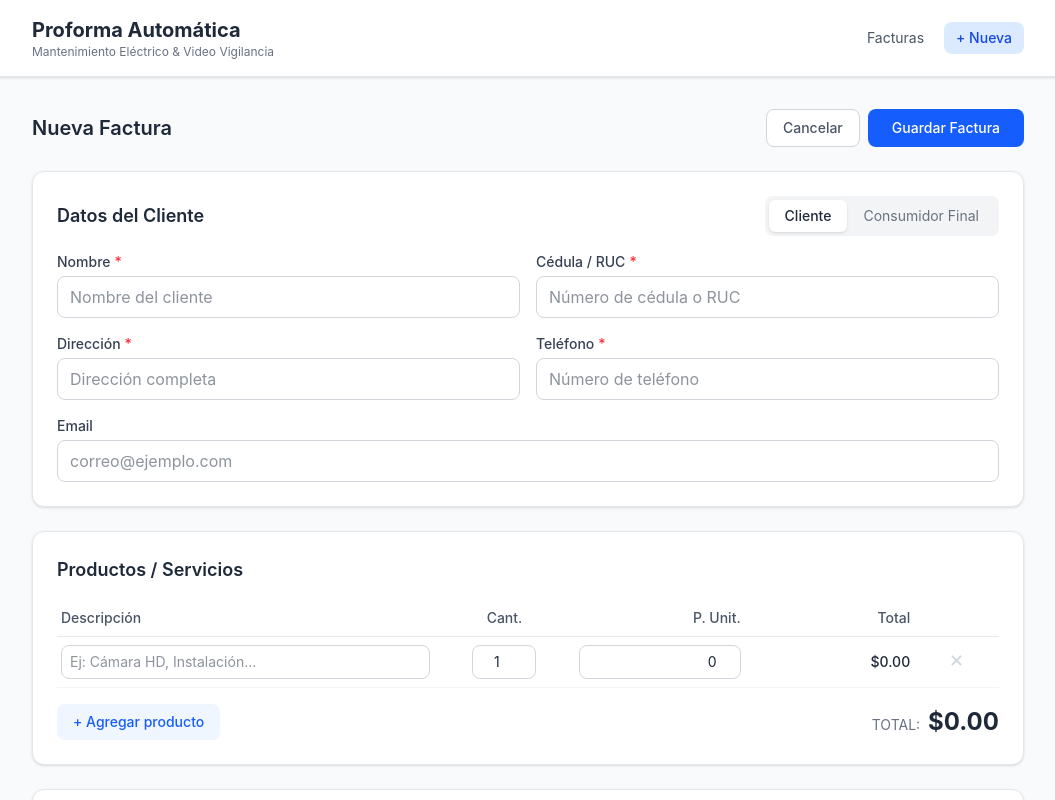
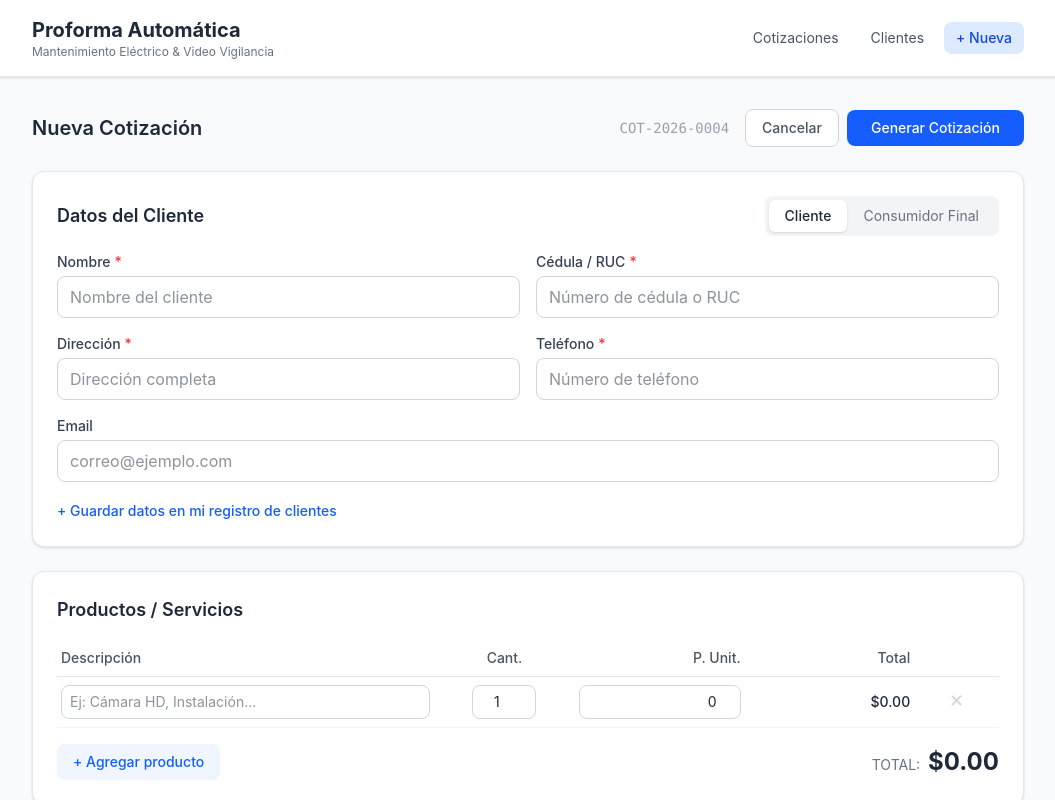
Before and after one commit to ArielStefano/Proforma_automatica_v1, a React (Vite) app: page / in a window 1280 px wide. Both pictures are taken after a click on the button "+ Nueva". Shown: the top 800 px of the page, without its empty margins (112-1167 px from the left). Built offline with nearby package versions, Linux system fonts and the light colour scheme.

Commit message:
Add: sequential numbering, customer registry, remove tax text

```diff
--- a/src/App.jsx
+++ b/src/App.jsx
@@ -2,6 +2,7 @@ import { useState, useEffect } from 'react'
 import InvoiceList from './components/InvoiceList'
 import InvoiceForm from './components/InvoiceForm'
 import InvoicePreview from './components/InvoicePreview'
+import CustomerList from './components/CustomerList'
 import { getInvoices, getInvoice, deleteInvoice } from './utils/storage'
 
 export default function App() {
@@ -30,11 +31,16 @@ export default function App() {
   }
 
   const handleDelete = (id) => {
-    if (window.confirm('¿Eliminar esta factura?')) {
+    if (window.confirm('¿Eliminar esta cotización?')) {
       deleteInvoice(id)
       setInvoices(getInvoices())
     }
   }
+
+  const navClass = (active) =>
+    `px-3 py-1.5 text-sm rounded-lg transition ${
+      active ? 'bg-blue-100 text-blue-700 font-medium' : 'text-gray-600 hover:bg-gray-100'
+    }`
 
   return (
     <div className="min-h-screen bg-gray-50">
@@ -45,24 +51,13 @@ export default function App() {
             <p className="text-xs text-gray-500">Mantenimiento Eléctrico & Video Vigilancia</p>
           </div>
           <nav className="flex gap-2">
-            <button
-              onClick={() => { setView('list'); setSelectedInvoice(null) }}
-              className={`px-3 py-1.5 text-sm rounded-lg transition ${
-                view === 'list'
-                  ? 'bg-blue-100 text-blue-700 font-medium'
-                  : 'text-gray-600 hover:bg-gray-100'
-              }`}
-            >
-              Facturas
+            <button onClick={() => { setView('list'); setSelectedInvoice(null) }} className={navClass(view === 'list')}>
+              Cotizaciones
             </button>
-            <button
-              onClick={() => { setSelectedInvoice(null); setView('form') }}
-              className={`px-3 py-1.5 text-sm rounded-lg transition ${
-                view === 'form' && !selectedInvoice
-                  ? 'bg-blue-100 text-blue-700 font-medium'
-                  : 'text-gray-600 hover:bg-gray-100'
-              }`}
-            >
+            <button onClick={() => { setSelectedInvoice(null); setView('customers') }} className={navClass(view === 'customers')}>
+              Clientes
+            </button>
+            <button onClick={() => { setSelectedInvoice(null); setView('form') }} className={navClass(view === 'form' && !selectedInvoice)}>
               + Nueva
             </button>
           </nav>
@@ -92,6 +87,9 @@ export default function App() {
             onBack={() => setView('list')}
           />
         )}
+        {view === 'customers' && (
+          <CustomerList />
+        )}
       </main>
     </div>
   )
--- a/src/components/CustomerForm.jsx
+++ b/src/components/CustomerForm.jsx
@@ -1,3 +1,6 @@
+import { useState, useEffect } from 'react'
+import { getCustomers, createCustomer } from '../utils/customers'
+
 const FINAL_CONSUMER = {
   name: 'CONSUMIDOR FINAL',
   cedula: '9999999999',
@@ -8,9 +11,16 @@ const FINAL_CONSUMER = {
 
 export default function CustomerForm({ customer, customerType, onChange, onTypeChange }) {
   const isFinal = customerType === 'final'
+  const [savedCustomers, setSavedCustomers] = useState([])
+  const [selectedCustomerId, setSelectedCustomerId] = useState('')
+
+  useEffect(() => {
+    setSavedCustomers(getCustomers())
+  }, [])
 
   const handleTypeChange = (type) => {
     onTypeChange(type)
+    setSelectedCustomerId('')
     if (type === 'final') {
       onChange(FINAL_CONSUMER)
     } else {
@@ -19,7 +29,32 @@ export default function CustomerForm({ customer, customerType, onChange, onTypeC
   }
 
   const handleChange = (e) => {
+    setSelectedCustomerId('')
     onChange({ ...customer, [e.target.name]: e.target.value })
+  }
+
+  const handleSelectCustomer = (id) => {
+    setSelectedCustomerId(id)
+    const found = savedCustomers.find(c => c.id === id)
+    if (found) {
+      onChange({
+        name: found.name || '',
+        cedula: found.cedula || '',
+        address: found.address || '',
+        phone: found.phone || '',
+        email: found.email || '',
+      })
+    }
+  }
+
+  const handleSaveToRegistry = () => {
+    if (!customer.name.trim()) {
+      alert('Ingresa al menos el nombre del cliente para guardarlo')
+      return
+    }
+    createCustomer(customer)
+    setSavedCustomers(getCustomers())
+    alert('Cliente guardado en el registro')
   }
 
   const fields = [
@@ -63,6 +98,23 @@ export default function CustomerForm({ customer, customerType, onChange, onTypeC
           <p className="text-blue-500 text-xs mt-2">Los datos se completarán automáticamente al guardar.</p>
         </div>
       ) : (
+        <div className="space-y-4">
+          {savedCustomers.length > 0 && (
+            <div>
+              <label className="block text-sm font-medium text-gray-700 mb-1">Cliente registrado</label>
+              <select
+                value={selectedCustomerId}
+                onChange={e => handleSelectCustomer(e.target.value)}
+                className="w-full border border-gray-300 rounded-lg px-3 py-2 text-gray-800 focus:ring-2 focus:ring-blue-500 focus:border-blue-500 outline-none"
+              >
+                <option value="">-- Seleccionar del registro --</option>
+                {savedCustomers.map(c => (
+                  <option key={c.id} value={c.id}>{c.name} - {c.cedula}</option>
+                ))}
+              </select>
+            </div>
+          )}
+
           <div className="grid grid-cols-1 md:grid-cols-2 gap-4">
             {fields.map(f => (
               <div key={f.name} className={!f.required ? 'md:col-span-2' : ''}>
@@ -82,6 +134,15 @@ export default function CustomerForm({ customer, customerType, onChange, onTypeC
               </div>
             ))}
           </div>
+
+          <button
+            type="button"
+            onClick={handleSaveToRegistry}
+            className="text-sm text-blue-600 hover:text-blue-800 font-medium"
+          >
+            + Guardar datos en mi registro de clientes
+          </button>
+        </div>
       )}
     </div>
   )
--- /dev/null
+++ b/src/components/CustomerList.jsx
@@ -0,0 +1,120 @@
+import { useState, useEffect } from 'react'
+import { getCustomers, saveCustomer, deleteCustomer } from '../utils/customers'
+
+export default function CustomerList({ onBack }) {
+  const [customers, setCustomers] = useState([])
+  const [editing, setEditing] = useState(null)
+  const [form, setForm] = useState({ name: '', cedula: '', address: '', phone: '', email: '' })
+
+  useEffect(() => { setCustomers(getCustomers()) }, [])
+
+  const refresh = () => setCustomers(getCustomers())
+
+  const startEdit = (c) => {
+    setEditing(c)
+    setForm({ name: c.name, cedula: c.cedula, address: c.address, phone: c.phone, email: c.email })
+  }
+
+  const startNew = () => {
+    setEditing({ id: null })
+    setForm({ name: '', cedula: '', address: '', phone: '', email: '' })
+  }
+
+  const cancelEdit = () => {
+    setEditing(null)
+    setForm({ name: '', cedula: '', address: '', phone: '', email: '' })
+  }
+
+  const handleSave = () => {
+    if (!form.name.trim()) { alert('El nombre es obligatorio'); return }
+    if (!form.cedula.trim()) { alert('La cédula/RUC es obligatoria'); return }
+    saveCustomer({ ...form, id: editing?.id || undefined })
+    refresh()
+    cancelEdit()
+  }
+
+  const handleDelete = (id) => {
+    if (window.confirm('¿Eliminar este cliente del registro?')) {
+      deleteCustomer(id)
+      refresh()
+    }
+  }
+
+  if (editing !== null) {
+    return (
+      <div className="max-w-lg mx-auto">
+        <div className="bg-white rounded-xl shadow-sm border border-gray-200 p-6">
+          <h2 className="text-lg font-semibold text-gray-800 mb-4">
+            {editing.id ? 'Editar Cliente' : 'Nuevo Cliente'}
+          </h2>
+          <div className="space-y-4">
+            {['name','cedula','address','phone','email'].map(f => (
+              <div key={f}>
+                <label className="block text-sm font-medium text-gray-700 mb-1 capitalize">
+                  {f === 'cedula' ? 'Cédula / RUC' : f}
+                  {f !== 'email' && <span className="text-red-500 ml-1">*</span>}
+                </label>
+                <input
+                  type={f === 'email' ? 'email' : 'text'}
+                  value={form[f]}
+                  onChange={e => setForm({ ...form, [f]: e.target.value })}
+                  className="w-full border border-gray-300 rounded-lg px-3 py-2 text-gray-800 focus:ring-2 focus:ring-blue-500 focus:border-blue-500 outline-none"
+                />
+              </div>
+            ))}
+          </div>
+          <div className="flex justify-end gap-2 mt-6">
+            <button type="button" onClick={cancelEdit} className="px-4 py-2 text-sm text-gray-600 border border-gray-300 rounded-lg hover:bg-gray-50">Cancelar</button>
+            <button type="button" onClick={handleSave} className="px-4 py-2 text-sm text-white bg-blue-600 rounded-lg hover:bg-blue-700">Guardar</button>
+          </div>
+        </div>
+      </div>
+    )
+  }
+
+  return (
+    <div>
+      <div className="flex justify-between items-center mb-6">
+        <h2 className="text-xl font-semibold text-gray-800">Mis Clientes ({customers.length})</h2>
+        <button onClick={startNew} className="px-4 py-2 text-sm font-medium text-white bg-blue-600 rounded-lg hover:bg-blue-700 transition">
+          + Nuevo Cliente
+        </button>
+      </div>
+
+      {customers.length === 0 ? (
+        <div className="text-center py-20">
+          <p className="text-gray-400 mb-4">No hay clientes registrados aún</p>
+          <p className="text-sm text-gray-400">Agrega clientes desde el formulario de cotización o desde aquí.</p>
+        </div>
+      ) : (
+        <div className="bg-white rounded-xl shadow-sm border border-gray-200 overflow-hidden">
+          <table className="w-full text-sm">
+            <thead>
+              <tr className="bg-gray-50 border-b border-gray-200">
+                <th className="text-left py-3 px-4 text-gray-600 font-medium">Nombre</th>
+                <th className="text-left py-3 px-4 text-gray-600 font-medium">Cédula/RUC</th>
+                <th className="text-left py-3 px-4 text-gray-600 font-medium">Teléfono</th>
+                <th className="text-center py-3 px-4 text-gray-600 font-medium">Acciones</th>
+              </tr>
+            </thead>
+            <tbody>
+              {customers.map(c => (
+                <tr key={c.id} className="border-b border-gray-100 hover:bg-gray-50">
+                  <td className="py-3 px-4 text-gray-800">{c.name}</td>
+                  <td className="py-3 px-4 text-gray-600">{c.cedula}</td>
+                  <td className="py-3 px-4 text-gray-600">{c.phone}</td>
+                  <td className="py-3 px-4 text-center">
+                    <div className="flex justify-center gap-2">
+                      <button onClick={() => startEdit(c)} className="px-3 py-1 text-xs font-medium text-amber-600 bg-amber-50 rounded hover:bg-amber-100">Editar</button>
+                      <button onClick={() => handleDelete(c.id)} className="px-3 py-1 text-xs font-medium text-red-600 bg-red-50 rounded hover:bg-red-100">Eliminar</button>
+                    </div>
+                  </td>
+                </tr>
+              ))}
+            </tbody>
+          </table>
+        </div>
+      )}
+    </div>
+  )
+}
--- a/src/components/InvoiceForm.jsx
+++ b/src/components/InvoiceForm.jsx
@@ -1,17 +1,19 @@
 import { useState, useEffect } from 'react'
 import CustomerForm from './CustomerForm'
 import ItemTable from './ItemTable'
-import { saveInvoice, generateId } from '../utils/storage'
+import { saveInvoice, generateId, getNextNumber } from '../utils/storage'
 
 function createEmptyInvoice() {
+  const { number } = getNextNumber()
   return {
     id: generateId(),
+    number,
     date: new Date().toISOString().split('T')[0],
     customerType: 'client',
     customer: { name: '', cedula: '', address: '', phone: '', email: '' },
     items: [{ id: generateId(), description: '', quantity: 1, unitPrice: 0 }],
     validityDays: 15,
-    paymentTerms: '50% de adelanto y 50% contra entrega',
+    paymentTerms: 'Para dar inicio formal a las actividades de este proyecto, se requiere un anticipo equivalente al 50% del total cotizado. El 50% restante se liquidará contra entrega final del proyecto.',
   }
 }
 
@@ -77,9 +79,12 @@ export default function InvoiceForm({ invoice: existing, onSave, onCancel }) {
     <form onSubmit={handleSubmit}>
       <div className="flex justify-between items-center mb-6">
         <h2 className="text-xl font-semibold text-gray-800">
-          {existing ? 'Editar Factura' : 'Nueva Factura'}
+          {existing ? 'Editar Cotización' : 'Nueva Cotización'}
         </h2>
-        <div className="flex gap-2">
+        <div className="flex items-center gap-2">
+          {invoice.number && (
+            <span className="text-sm text-gray-400 font-mono mr-2">{invoice.number}</span>
+          )}
           <button
             type="button"
             onClick={onCancel}
@@ -91,7 +96,7 @@ export default function InvoiceForm({ invoice: existing, onSave, onCancel }) {
             type="submit"
             className="px-6 py-2 text-sm font-medium text-white bg-blue-600 rounded-lg hover:bg-blue-700 transition"
           >
-            Guardar Factura
+            Generar Cotización
           </button>
         </div>
       </div>
@@ -105,13 +110,10 @@ export default function InvoiceForm({ invoice: existing, onSave, onCancel }) {
         />
         <ItemTable items={invoice.items} onChange={handleItemsChange} />
 
-        {/* Validez */}
         <div className="bg-white rounded-xl shadow-sm border border-gray-200 p-6">
           <h2 className="text-lg font-semibold text-gray-800 mb-4">Validez de la Oferta</h2>
           <div className="flex items-center gap-4">
-            <label className="text-sm text-gray-600">
-              Válida por
-            </label>
+            <label className="text-sm text-gray-600">Válida por</label>
             <input
               type="number"
               min="1"
@@ -120,16 +122,11 @@ export default function InvoiceForm({ invoice: existing, onSave, onCancel }) {
               onChange={e => handleFieldChange('validityDays', Number(e.target.value) || 15)}
               className="w-20 border border-gray-300 rounded-lg px-3 py-2 text-center text-gray-800 focus:ring-2 focus:ring-blue-500 focus:border-blue-500 outline-none"
             />
-            <label className="text-sm text-gray-600">
-              días desde la fecha de emisión
-            </label>
-            <span className="text-sm text-blue-600 font-medium ml-2">
-              (vence el {calcExpiry()})
-            </span>
+            <label className="text-sm text-gray-600">días desde la fecha de emisión</label>
+            <span className="text-sm text-blue-600 font-medium ml-2">(vence el {calcExpiry()})</span>
           </div>
         </div>
 
-        {/* Términos de pago */}
         <div className="bg-white rounded-xl shadow-sm border border-gray-200 p-6">
           <h2 className="text-lg font-semibold text-gray-800 mb-4">Términos de Pago</h2>
           <textarea
--- a/src/components/InvoiceList.jsx
+++ b/src/components/InvoiceList.jsx
@@ -3,13 +3,13 @@ export default function InvoiceList({ invoices, onNew, onView, onEdit, onDelete
     return (
       <div className="text-center py-20">
         <div className="text-6xl mb-4 text-gray-300">📋</div>
-        <h2 className="text-xl font-semibold text-gray-600 mb-2">No hay facturas aún</h2>
+        <h2 className="text-xl font-semibold text-gray-600 mb-2">No hay cotizaciones aún</h2>
         <p className="text-gray-400 mb-6">Crea tu primera proforma para comenzar</p>
         <button
           onClick={onNew}
           className="px-6 py-3 text-white bg-blue-600 rounded-lg hover:bg-blue-700 transition font-medium"
         >
-          + Nueva Factura
+          + Nueva Cotización
         </button>
       </div>
     )
@@ -18,7 +18,7 @@ export default function InvoiceList({ invoices, onNew, onView, onEdit, onDelete
   return (
     <div>
       <div className="flex justify-between items-center mb-6">
-        <h2 className="text-xl font-semibold text-gray-800">Mis Facturas ({invoices.length})</h2>
+        <h2 className="text-xl font-semibold text-gray-800">Mis Cotizaciones ({invoices.length})</h2>
         <button
           onClick={onNew}
           className="px-4 py-2 text-sm font-medium text-white bg-blue-600 rounded-lg hover:bg-blue-700 transition"
@@ -44,7 +44,7 @@ export default function InvoiceList({ invoices, onNew, onView, onEdit, onDelete
               return (
                 <tr key={inv.id} className="border-b border-gray-100 hover:bg-gray-50">
                   <td className="py-3 px-4 text-gray-800 font-mono text-xs">
-                    #{inv.id.slice(-6).toUpperCase()}
+                    {inv.number || `#${inv.id.slice(-6).toUpperCase()}`}
                   </td>
                   <td className="py-3 px-4 text-gray-800">{inv.customer.name || '(sin nombre)'}</td>
                   <td className="py-3 px-4 text-gray-500">{inv.date}</td>
@@ -53,15 +53,9 @@ export default function InvoiceList({ invoices, onNew, onView, onEdit, onDelete
                   </td>
                   <td className="py-3 px-4 text-center">
                     <div className="flex justify-center gap-2">
-                      <button onClick={() => onView(inv.id)} className="px-3 py-1 text-xs font-medium text-blue-600 bg-blue-50 rounded hover:bg-blue-100 transition">
-                        Ver
-                      </button>
-                      <button onClick={() => onEdit(inv.id)} className="px-3 py-1 text-xs font-medium text-amber-600 bg-amber-50 rounded hover:bg-amber-100 transition">
-                        Editar
-                      </button>
-                      <button onClick={() => onDelete(inv.id)} className="px-3 py-1 text-xs font-medium text-red-600 bg-red-50 rounded hover:bg-red-100 transition">
-                        Eliminar
-                      </button>
+                      <button onClick={() => onView(inv.id)} className="px-3 py-1 text-xs font-medium text-blue-600 bg-blue-50 rounded hover:bg-blue-100 transition">Ver</button>
+                      <button onClick={() => onEdit(inv.id)} className="px-3 py-1 text-xs font-medium text-amber-600 bg-amber-50 rounded hover:bg-amber-100 transition">Editar</button>
+                      <button onClick={() => onDelete(inv.id)} className="px-3 py-1 text-xs font-medium text-red-600 bg-red-50 rounded hover:bg-red-100 transition">Eliminar</button>
                     </div>
                   </td>
                 </tr>
--- a/src/components/InvoicePreview.jsx
+++ b/src/components/InvoicePreview.jsx
@@ -28,11 +28,10 @@ export default function InvoicePreview({ invoice, onBack }) {
       </div>
 
       <div className="bg-white rounded-xl shadow-sm border border-gray-200 p-8 print:p-4 print:shadow-none print:border-none">
-        {/* Encabezado */}
         <div className="flex justify-between items-start mb-8 pb-6 border-b border-gray-200">
           <div>
             <h1 className="text-2xl font-bold text-gray-800">PROFORMA</h1>
-            <p className="text-sm text-gray-500 mt-1">N° {invoice.id.slice(-6).toUpperCase()}</p>
+            <p className="text-sm text-gray-500 mt-1">{invoice.number || `#${invoice.id.slice(-6).toUpperCase()}`}</p>
           </div>
           <div className="text-right">
             <p className="text-sm text-gray-500">Fecha de emisión</p>
@@ -42,7 +41,6 @@ export default function InvoicePreview({ invoice, onBack }) {
           </div>
         </div>
 
-        {/* Datos del cliente */}
         <div className="mb-8 pb-6 border-b border-gray-200">
           <h2 className="text-sm font-semibold text-gray-500 uppercase tracking-wider mb-2">Datos del Cliente</h2>
           {isFinal ? (
@@ -61,7 +59,6 @@ export default function InvoicePreview({ invoice, onBack }) {
           )}
         </div>
 
-        {/* Tabla de productos */}
         <table className="w-full text-sm mb-8">
           <thead>
             <tr className="border-b-2 border-gray-200">
@@ -83,7 +80,6 @@ export default function InvoicePreview({ invoice, onBack }) {
           </tbody>
         </table>
 
-        {/* Total */}
         <div className="flex justify-end pt-4 border-t-2 border-gray-200">
           <div className="text-right">
             <p className="text-sm text-gray-500 mb-1">TOTAL</p>
@@ -91,7 +87,6 @@ export default function InvoicePreview({ invoice, onBack }) {
           </div>
         </div>
 
-        {/* Términos de pago */}
         {invoice.paymentTerms && (
           <div className="mt-8 pt-6 border-t border-gray-200">
             <h2 className="text-sm font-semibold text-gray-500 uppercase tracking-wider mb-2">Condiciones de Pago</h2>
@@ -99,11 +94,9 @@ export default function InvoicePreview({ invoice, onBack }) {
           </div>
         )}
 
-        {/* Validez */}
         <div className="mt-4 pt-4 border-t border-gray-100">
           <p className="text-xs text-gray-400">
             Oferta válida por {invoice.validityDays || 15} días desde la fecha de emisión.
-            Precios sujetos a cambio sin previo aviso.
           </p>
         </div>
       </div>
--- /dev/null
+++ b/src/utils/customers.js
@@ -0,0 +1,45 @@
+import { generateId } from './storage'
+
+const STORAGE_KEY = 'proforma_customers'
+
+export function getCustomers() {
+  try {
+    const data = localStorage.getItem(STORAGE_KEY)
+    return data ? JSON.parse(data) : []
+  } catch {
+    return []
+  }
+}
+
+export function saveCustomer(customer) {
+  const customers = getCustomers()
+  const index = customers.findIndex(c => c.id === customer.id)
+  if (index >= 0) {
+    customers[index] = customer
+  } else {
+    customers.push(customer)
+  }
+  localStorage.setItem(STORAGE_KEY, JSON.stringify(customers))
+  return customer
+}
+
+export function deleteCustomer(id) {
+  const customers = getCustomers().filter(c => c.id !== id)
+  localStorage.setItem(STORAGE_KEY, JSON.stringify(customers))
+}
+
+export function getCustomer(id) {
+  return getCustomers().find(c => c.id === id) || null
+}
+
+export function createCustomer(data) {
+  return saveCustomer({
+    id: generateId(),
+    name: data.name || '',
+    cedula: data.cedula || '',
+    address: data.address || '',
+    phone: data.phone || '',
+    email: data.email || '',
+    createdAt: new Date().toISOString(),
+  })
+}
--- a/src/utils/storage.js
+++ b/src/utils/storage.js
@@ -1,4 +1,5 @@
 const STORAGE_KEY = 'proforma_invoices'
+const COUNTER_KEY = 'proforma_counter'
 
 export function getInvoices() {
   try {
@@ -33,3 +34,10 @@ export function getInvoice(id) {
 export function generateId() {
   return Date.now().toString(36) + Math.random().toString(36).slice(2, 8)
 }
+
+export function getNextNumber() {
+  const count = Number(localStorage.getItem(COUNTER_KEY) || '0') + 1
+  localStorage.setItem(COUNTER_KEY, String(count))
+  const year = new Date().getFullYear()
+  return { number: `COT-${year}-${String(count).padStart(4, '0')}`, seq: count }
+}
```
Lines whose indentation alone changed are shown as unchanged.
